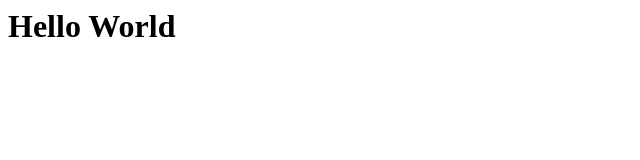
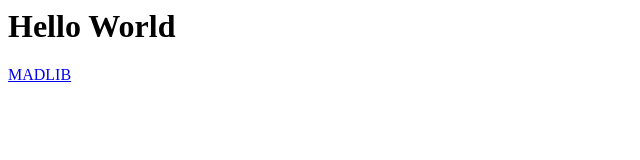
Before and after one commit to drewski13/drewski13.github.io, a plain HTML site: page index.html in a window 1280 px wide. Shown: the whole page, without its empty margins (0-640 px from the left). Drawn offline with Linux system fonts and the light colour scheme.

Commit message:
Update index.html

```diff
--- a/index.html
+++ b/index.html
@@ -1,5 +1,6 @@
 <html>
 <body>
   <h1>Hello World</h1>
+  <a href='madlib.html'>MADLIB</a>
 </body>
 </html>
```
